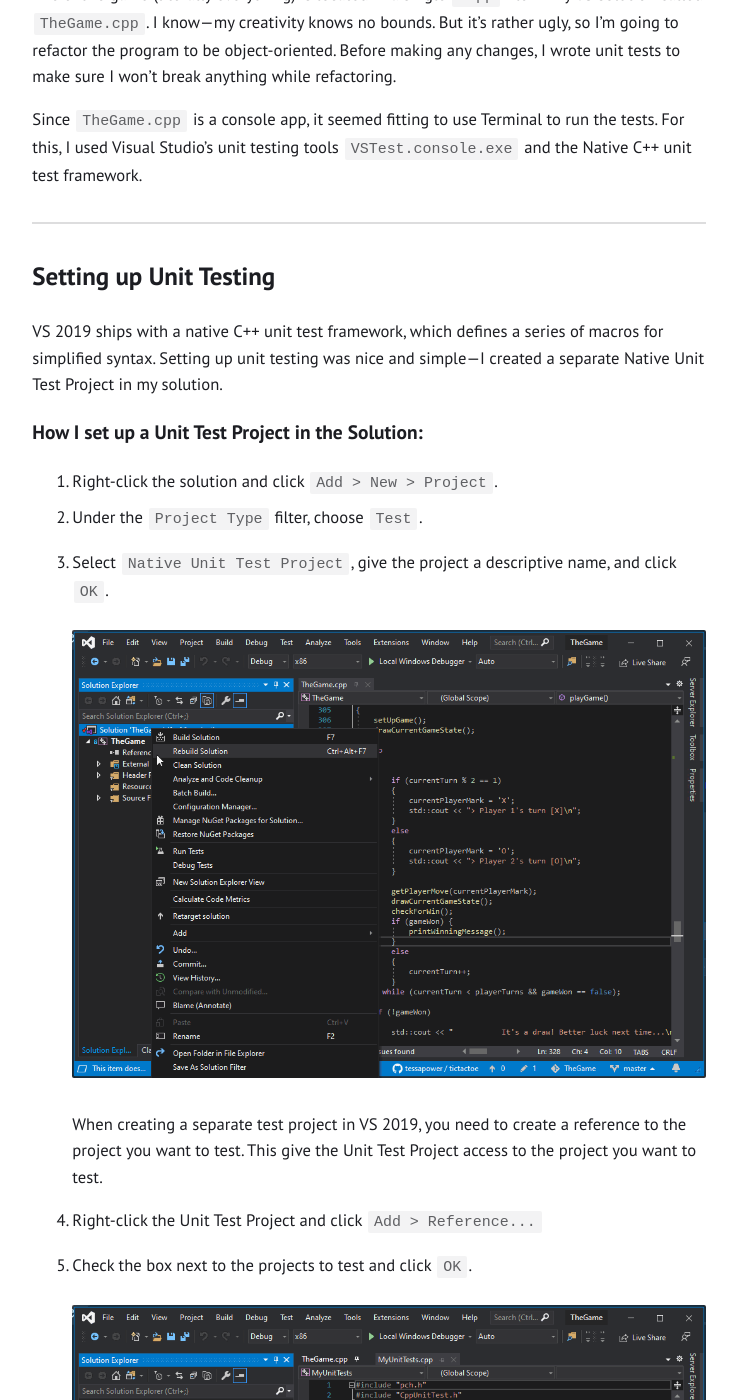
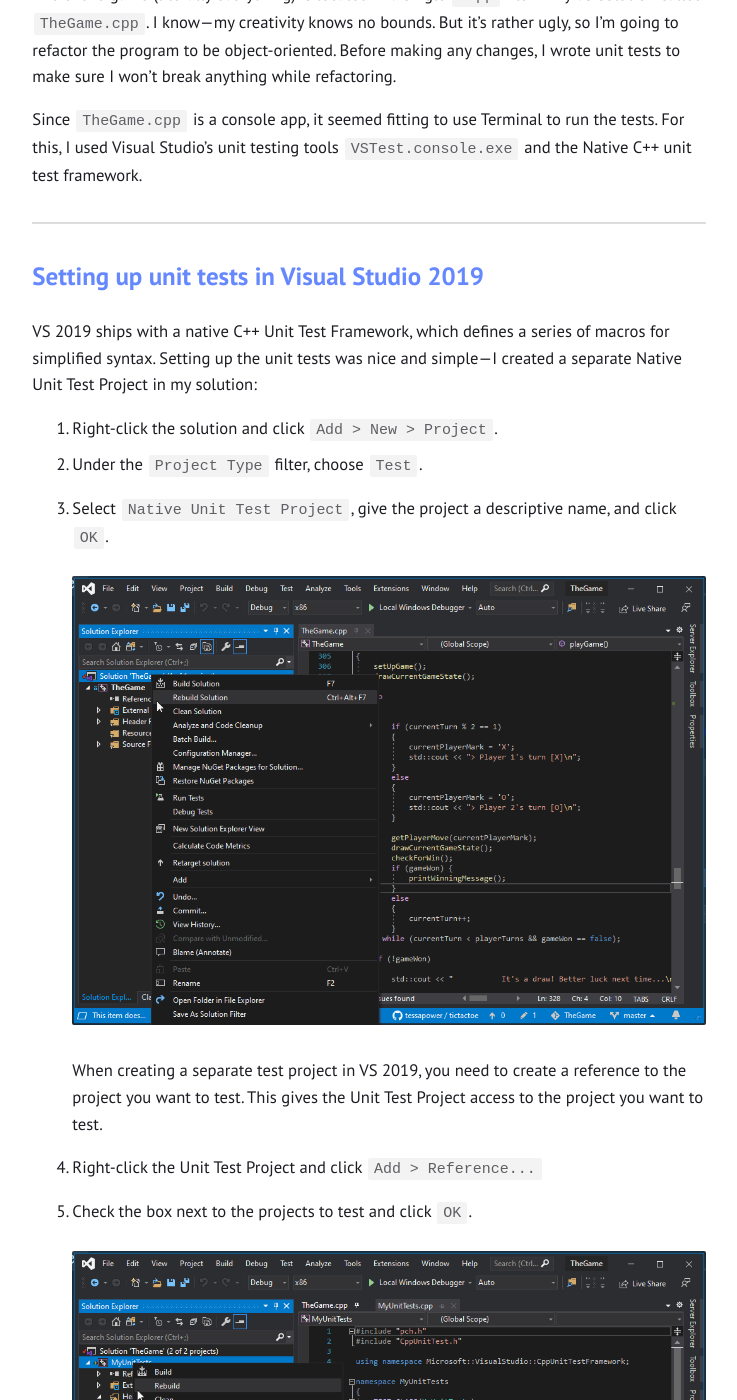
Before and after one commit to tessapower/tessapower.github.io, a Jekyll site: the page built from src/_posts/2020-06-02-unit-testing-cpp-terminal-app-native-visual-studio.md, in a window 1280 px wide and 1400 px high, scrolled down 872 px. Shown: the whole window, without its empty margins (271-1008 px from the left). Built offline with Jekyll 4.4.1, drawn with Linux system fonts in a browser that asks for light colours; some of the changed text lies outside the part shown.

Commit message:
Add anchors to headers

```diff
--- a/src/_posts/2020-06-02-unit-testing-cpp-terminal-app-native-visual-studio.md
+++ b/src/_posts/2020-06-02-unit-testing-cpp-terminal-app-native-visual-studio.md
@@ -2,7 +2,7 @@
 title: "Unit testing a C++ console app with the Native test framework in Visual Studio"
 layout: post
 ---
-## Welcome to TheGame
+## [Welcome to TheGame](#welcome-to-thegame)
 
 To learn C++, I'm building the well known game Tic Tac Toe using Visual Studio 2019, while reading through Stroustrup's ["The C++ Programming Language (4th Edition)"](http://www.stroustrup.com/4th.html). I'm no designer, so it's a console app that runs in Terminal.
 
@@ -15,25 +15,24 @@ Since `TheGame.cpp` is a console app, it seemed fitting to use Terminal to run t
 
 ---
 
-## Setting up Unit Testing
+## [Setting up unit tests in Visual Studio 2019](#setting-up-unit-tests-in-visual-studio-2019)
 
-VS 2019 ships with a native C++ unit test framework, which defines a series of macros for simplified syntax. Setting up unit testing was nice and simple—I created a separate Native Unit Test Project in my solution.
+VS 2019 ships with a native C++ Unit Test Framework, which defines a series of macros for simplified syntax. Setting up the unit tests was nice and simple—I created a separate Native Unit Test Project in my solution:
 
-### How I set up a Unit Test Project in the Solution:
 1. Right-click the solution and click `Add > New > Project`.
 2. Under the `Project Type` filter, choose `Test`.
 3. Select `Native Unit Test Project`, give the project a descriptive name, and click `OK`.
 
     <img alt="Creating a Unit Test Project" src="{{ site.baseurl }}/assets/posts/2020-06-02-unit-testing/new-test-project.gif" height=400>
 
-    When creating a separate test project in VS 2019, you need to create a reference to the project you want to test. This give the Unit Test Project access to the project you want to test.
+    When creating a separate test project in VS 2019, you need to create a reference to the project you want to test. This gives the Unit Test Project access to the project you want to test.
 
 4. Right-click the Unit Test Project and click `Add > Reference...`
 5. Check the box next to the projects to test and click `OK`.
 
     <img alt="Add the Project Reference" src="{{ site.baseurl }}/assets/posts/2020-06-02-unit-testing/add-project-ref.gif" height=400>
 
-What tripped me up was forgetting to also `#include` the header files the unit test would need access to. The reference doesn't automatically give the Unit Test Project access to the `#include`d headers from the referenced project—you need to specify the ones you need.
+What tripped me up was forgetting to also `#include` the header files the unit tests need access to. The reference doesn't automatically give the Unit Test Project access to the `#include`d headers from the referenced project—you need to specify the ones it will need.
 
 At this stage, I didn't have any header files, so I didn't realise until later.
 
@@ -106,20 +105,20 @@ Now it's time to put my unit tests... to the test.
 
 ---
 
-## Running the tests
+## [Running the tests](#running-the-tests)
 
 The tests currently call a function that I've haven't defined yet, so all tests should fail. Running them now will ensure any obvious logic fails will pop up before moving on to refactoring.
 
-### Using the VS Test Explorer
-Since VS 2019 ships with the Native C++ Unit Test Framework, it's super simple to run unit test projects from within the IDE. If you're a GUI fan, you can use Test Explorer:
+### Using Visual Studio Test Explorer in the IDE
+Since VS 2019 ships with the VS Test Platform, it's super simple to run unit test projects from within the IDE, the VS Console or Terminal. If you're a GUI fan, you can use Test Explorer:
 
 <img alt="Running Tests with Test Explorer" src="{{ site.baseurl }}/assets/posts/2020-06-02-unit-testing/test-explorer.gif" height=400>
 
 The GUI is a great way to quickly scan and see which tests have passed or failed.
 
-### Using `VSTest.console.exe` in Windows Terminal
+### Using Visual Studio Test Console in Windows Terminal
 
-I'm a Terminal fan, so I used `VSTest.console.exe` in Windows Terminal. Alternatively, you can use the built in VS Command Prompt, which you can find under `Tools` in the menu bar. The end result is exactly the same, except when using the VS Command Prompt, you'll start off in a different directory than where you usually do in a fresh Terminal window. This is important, because you need to know where to find `VSTest.console.exe` to run it.
+I'm a Terminal fan, so I opted to run `VSTest.console.exe` in Windows Terminal. Alternatively, you can use the built in VS Command Prompt, which you can find under `Tools` in the menu bar. The end result is exactly the same, except when using the VS Command Prompt, you'll start off in a different directory than where you usually do in a fresh Terminal window. This is important, because you need to know where to find `VSTest.console.exe` to run it.
 
 According to Microsoft's VS docs, `VSTest.console.exe` is found in the following directory:
 
@@ -140,7 +139,7 @@ Now that the tests are doing a great job at failing, we can refactor `TheGame.cp
 
 ---
 
-## Stuff that didn't go to plan
+## [Stuff that didn't go to plan](#stuff-that-didnt-go-to-plan)
 
 ### Linker Errors :(
 
```
Also changed, not shown: other parts of src/_posts/2020-06-02-unit-testing-cpp-terminal-app-native-visual-studio.md (+3 -4 lines).
